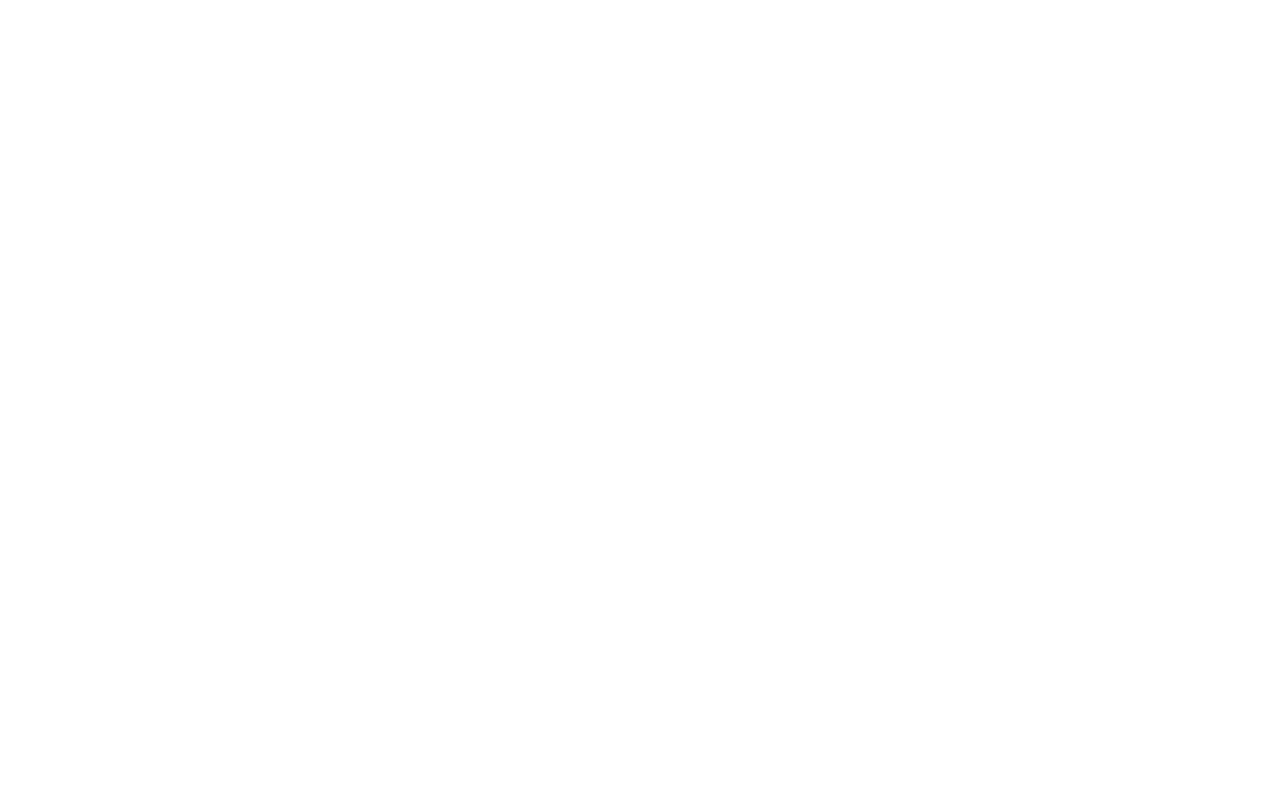
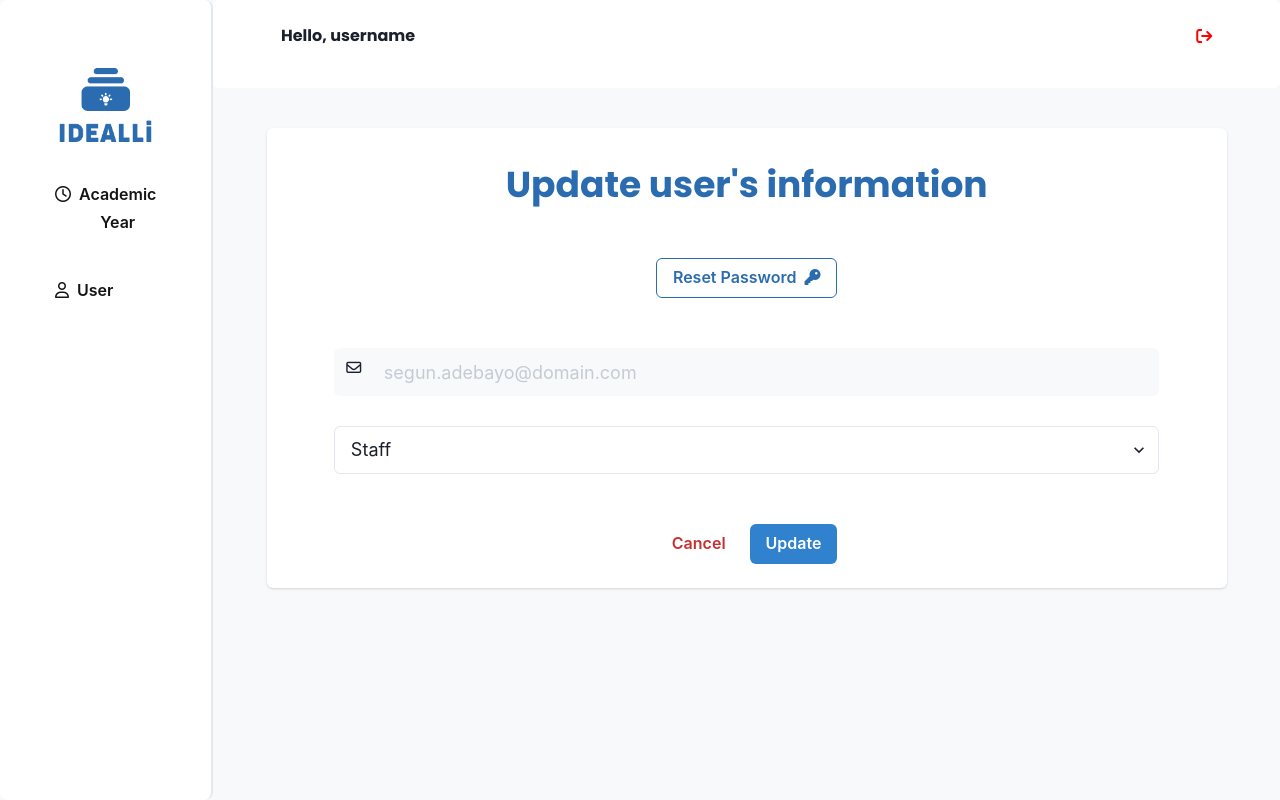
Before and after one commit to SeptupleProject/septuple-project-FE, a React (Create React App) app: page /user-update in a window 1280 px wide. Built offline with nearby package versions, Linux system fonts and the light colour scheme.

Commit message:
Khanh (#10)
* Update user info completed

* Update user info completed

* minor changes to dashboard and update page

* Add reset password modal for Update user page

```diff
--- a/src/App.js
+++ b/src/App.js
@@ -10,6 +10,7 @@
 import AdminDashboard from './pages/Admin/User/UserDashboard';
 import CreateUser from './pages/Admin/User/CreateUser';
 import UserDashboard from './pages/Admin/User/UserDashboard';
+import UpdateUser from './pages/Admin/User/UpdateUser';
 import AcademicDashboard from './pages/Admin/AcademicYear/AcademicDashboard';
 
 export const history = createBrowserHistory();
@@ -36,6 +37,10 @@
                component={UserDashboard}
             />
             <AdminTemplate
+               path='/user-update'
+               component={UpdateUser}
+            />
+            <AdminTemplate
                path='/academic-dashboard'
                component={AcademicDashboard}
             />
--- /dev/null
+++ b/src/assets/scss/Layouts/_userdashboard.scss
@@ -0,0 +1,27 @@
+@import '../Helpers/_variable.scss';
+
+
+.table-user {
+    box-sizing: border-box;
+    padding: 12px;
+    margin: 30px 20px;
+    background: #FFFFFF;
+    border: 1px solid #E2E8F0;
+    border-radius: 12px;
+}
+.create-button {
+    margin: 20px;
+}
+
+.search-area {
+    margin: 20px;
+}
+
+.create-user-area {
+    box-sizing: border-box;
+    padding: 20px;
+    margin: 80px;
+    background: #FFFFFF;
+    border: 1px solid #E2E8F0;
+    border-radius: 12px;
+}
--- /dev/null
+++ b/src/assets/scss/Layouts/_userupdate.scss
@@ -0,0 +1,42 @@
+@import '../Helpers/_variable.scss';
+
+.cardForm {
+    display: flex;
+    flex-direction: column;
+    gap: 30px;
+    margin-top: 40px;
+    width: 90%;
+    height: 460px;
+}
+
+.heading {
+    font-family: $-poppin;
+    font-weight: bolder;
+    color: $-blue-1;
+    text-align: center;
+    margin-top: 30px;
+}
+
+.resetPass {
+    text-align: center;
+    margin-bottom: 20px;
+}
+
+.inputGroup {
+    display: flex;
+    flex-direction: column;
+    gap: 20px;
+}
+
+.formBody {
+    width: 100%;
+    display: flex;
+    flex-direction: column;
+    gap: 30px;
+    align-items: center;
+}
+
+.actionBtn {
+    align-self: center;
+    margin-top: 20px;
+}
--- a/src/assets/scss/main.scss
+++ b/src/assets/scss/main.scss
@@ -8,28 +8,5 @@
 
 @import './Helpers/variable';
 @import './Layouts/home';
-
-.table-user {
-    box-sizing: border-box;
-    padding: 12px;
-    margin: 30px 20px;
-    background: #FFFFFF;
-    border: 1px solid #E2E8F0;
-    border-radius: 12px;
-}
-.create-button {
-    margin: 20px;
-}
-
-.search-area {
-    margin: 20px;
-}
-
-.create-user-area {
-    box-sizing: border-box;
-    padding: 20px;
-    margin: 80px;
-    background: #FFFFFF;
-    border: 1px solid #E2E8F0;
-    border-radius: 12px;
-}
+@import './Layouts/userdashboard';
+@import './Layouts/userupdate';
--- /dev/null
+++ b/src/pages/Admin/User/UpdateUser.jsx
@@ -0,0 +1,89 @@
+import React from "react";
+import {
+    Center,
+    Card,
+    Text,
+    Input,
+    InputGroup,
+    InputLeftElement,
+    Select,
+    Button,
+    ButtonGroup,
+    Modal,
+    ModalOverlay,
+    ModalContent,
+    ModalHeader,
+    ModalFooter,
+    ModalBody,
+    ModalCloseButton,
+    useDisclosure } from "@chakra-ui/react";
+import Icon from '../../../components/Icon/Icon';
+import '../../../assets/scss/main.scss';
+
+
+const UpdateUser = () => {
+    const { isOpen, onOpen, onClose } = useDisclosure();
+
+    return (
+        <>
+            <Center>
+                <Card className="cardForm">
+
+                        <Text fontSize='4xl' className="heading" colorScheme='blue'>Update user's information</Text>
+                        <span className="resetPass">
+                            <Button onClick={onOpen} variant='outline' colorScheme='blue' size='md' rightIcon={<Icon content='fa-solid fa-key' />} >
+                                Reset Password
+                            </Button>
+                        </span>
+
+                        <Modal isOpen={isOpen} onClose={onClose}>
+                            <ModalOverlay />
+                            <ModalContent>
+                                <ModalHeader>Reset Password</ModalHeader>
+                                <ModalCloseButton />
+                                <ModalBody className="inputGroup">
+                                    <InputGroup>
+                                        <InputLeftElement children={<Icon content='fa-solid fa-lock' />} />
+                                        <Input placeholder="New Password" size='lg' />
+                                    </InputGroup>
+
+                                    <InputGroup>
+                                        <InputLeftElement children={<Icon content='fa-solid fa-lock' />} />
+                                        <Input placeholder="Confirm Password" size='lg' />
+                                    </InputGroup>
+                                </ModalBody>
+
+                                <ModalFooter>
+                                    <Button colorScheme='blue' variant='ghost' onClick={onClose}>
+                                    Cancel
+                                    </Button>
+                                    <Button variant='solid' colorScheme='red'>Reset</Button>
+                                </ModalFooter>
+                            </ModalContent>
+                        </Modal>
+
+                        <div className="formBody">
+                            <InputGroup className="updateInput" width={'86%'}>
+                                <InputLeftElement children={<Icon content='fa-regular fa-envelope' fontSize='15px' />} />
+                                <Input size='lg' placeholder="segun.adebayo@domain.com" isDisabled variant='filled' />
+                            </InputGroup>
+
+                            <Select size='lg' placeholder="Staff" className="updateInput" width={'86%'}>
+                                <option value='coordinator'>QA Coordinator</option>
+                                <option value='manager'>QA Manager</option>
+                            </Select>
+                        </div>
+
+
+                        <ButtonGroup className="actionBtn">
+                            <Button variant='ghost' colorScheme='red' >Cancel</Button>
+                            <Button variant='solid' colorScheme='blue' >Update</Button>
+                        </ButtonGroup>
+
+                </Card>
+            </Center>
+        </>
+    )
+}
+
+export default UpdateUser;
```
